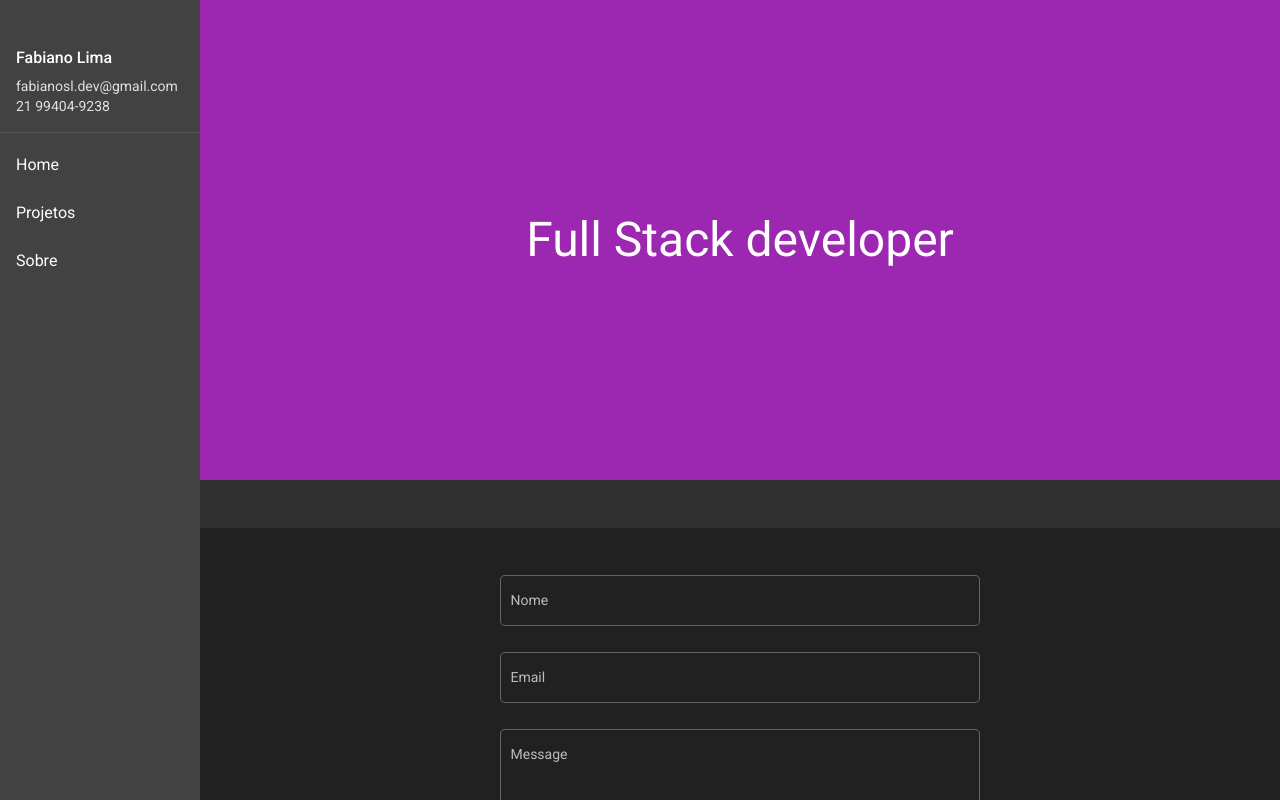
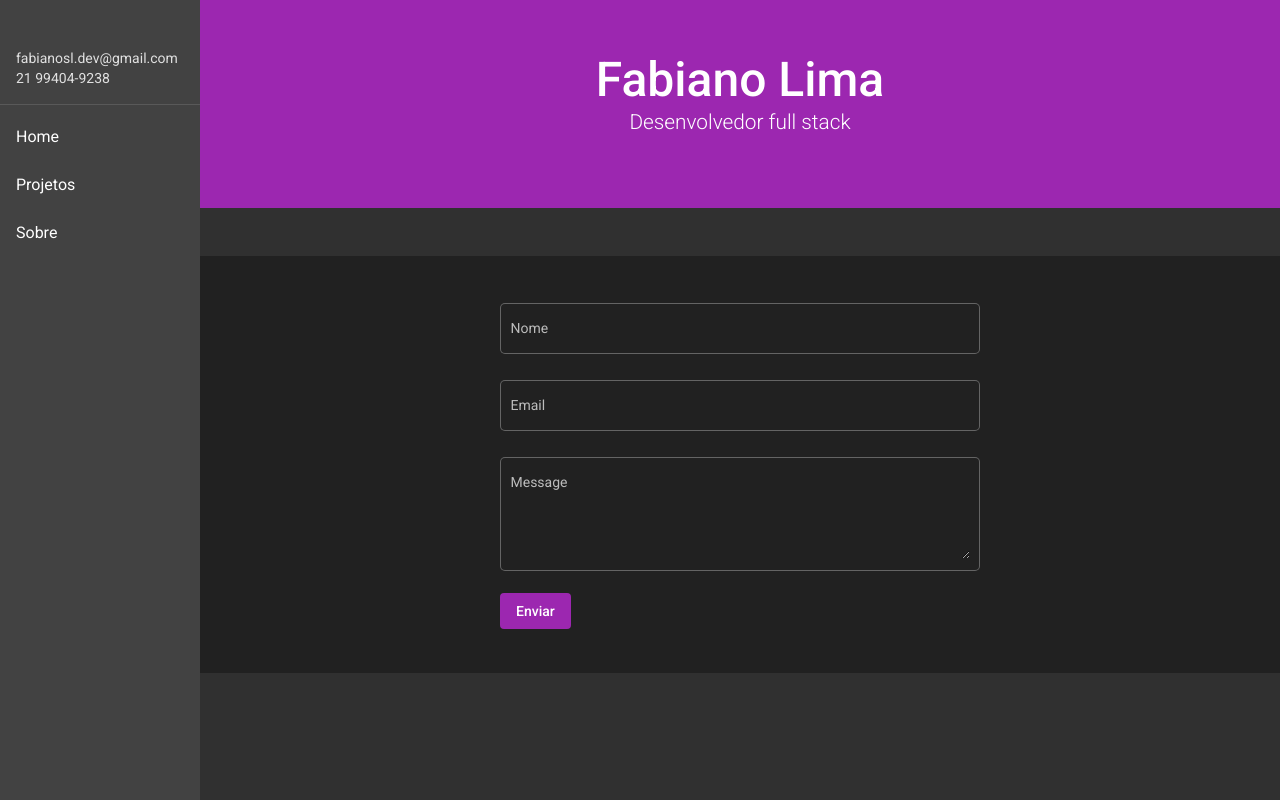
Before and after one commit to fabianoSL1/portfolio, an Angular app: page / in a window 1280 px wide. Built offline with nearby package versions, Linux system fonts and the light colour scheme.

Commit message:
refactor(sidenav|home): little changes

```diff
--- a/src/app/components/side-nav/side-nav.component.html
+++ b/src/app/components/side-nav/side-nav.component.html
@@ -4,7 +4,6 @@
       [mode]="(isHandset$ | async) ? 'over' : 'side'"
       [opened]="(isHandset$ | async) === false">
     <div class="contact">
-      <span class="heading">Fabiano Lima</span>
       <span class="info">fabianosl.dev@gmail.com</span>
       <span class="info">21 99404-9238</span>
     </div>
--- a/src/app/pages/home/home.component.html
+++ b/src/app/pages/home/home.component.html
@@ -1,5 +1,6 @@
 <div class="banner">
     <div>
-        <h1 class="title">Full Stack developer</h1>
+        <h1 class="title">Fabiano Lima</h1>
+        <p class="desc">Desenvolvedor full stack</p>
     </div>
 </div>
--- a/src/app/pages/home/home.component.scss
+++ b/src/app/pages/home/home.component.scss
@@ -3,20 +3,15 @@
     align-items: center;
     justify-content: center;
     text-align: center;
-    height: 60vh;
+    padding: 4rem 1rem;
 }
 
-.banner .title {
+.title {
     font-size: 3rem;
+    font-weight: 500;
 }
 
-.banner .subtitle {
+.desc {
+    font-size: 1.3rem;
     font-weight: 300;
-    font-size: 2rem;
 }
-
-.banner .title,
-.banner .subtitle {
-    line-height: 0.9;
-    margin: 0;
-}
```
